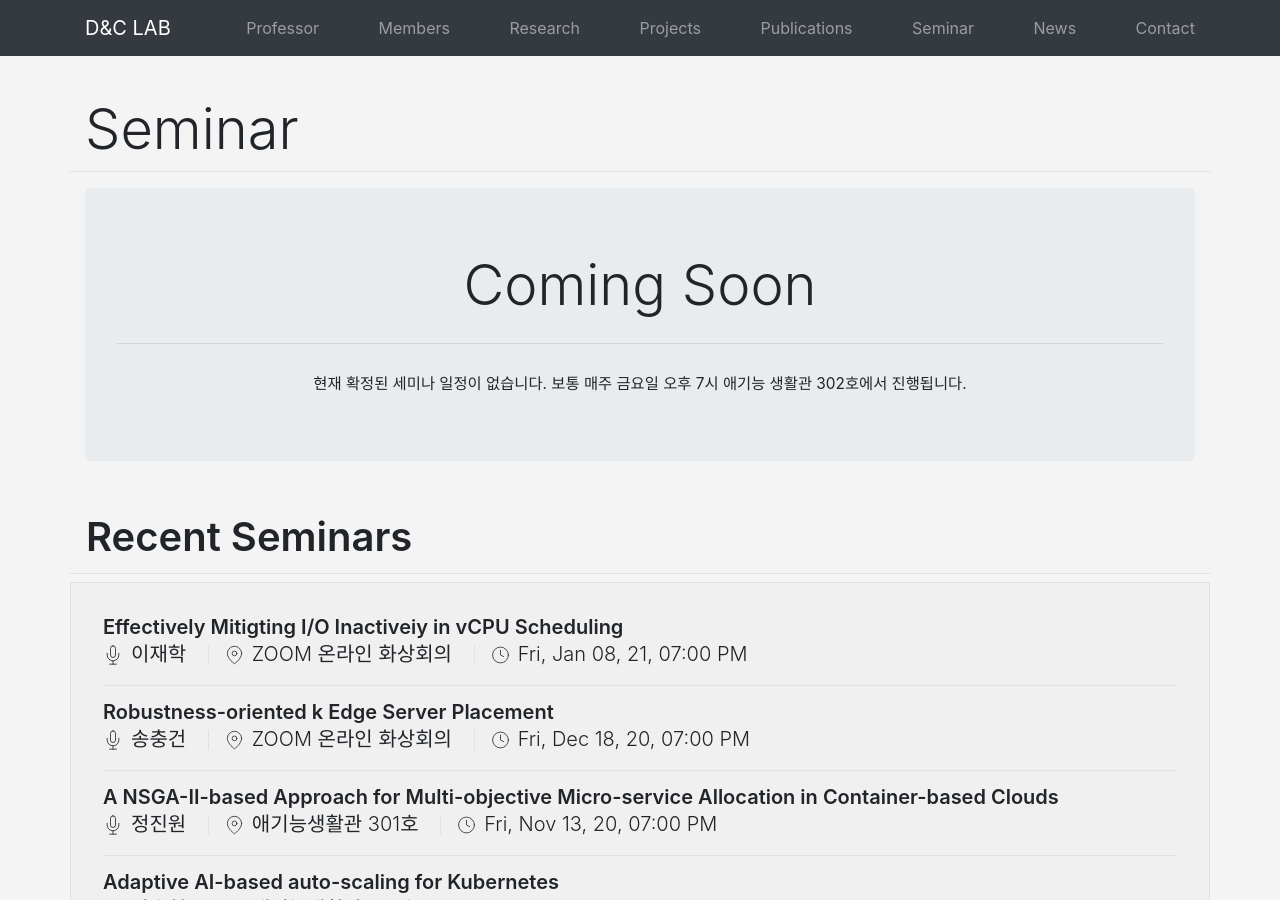
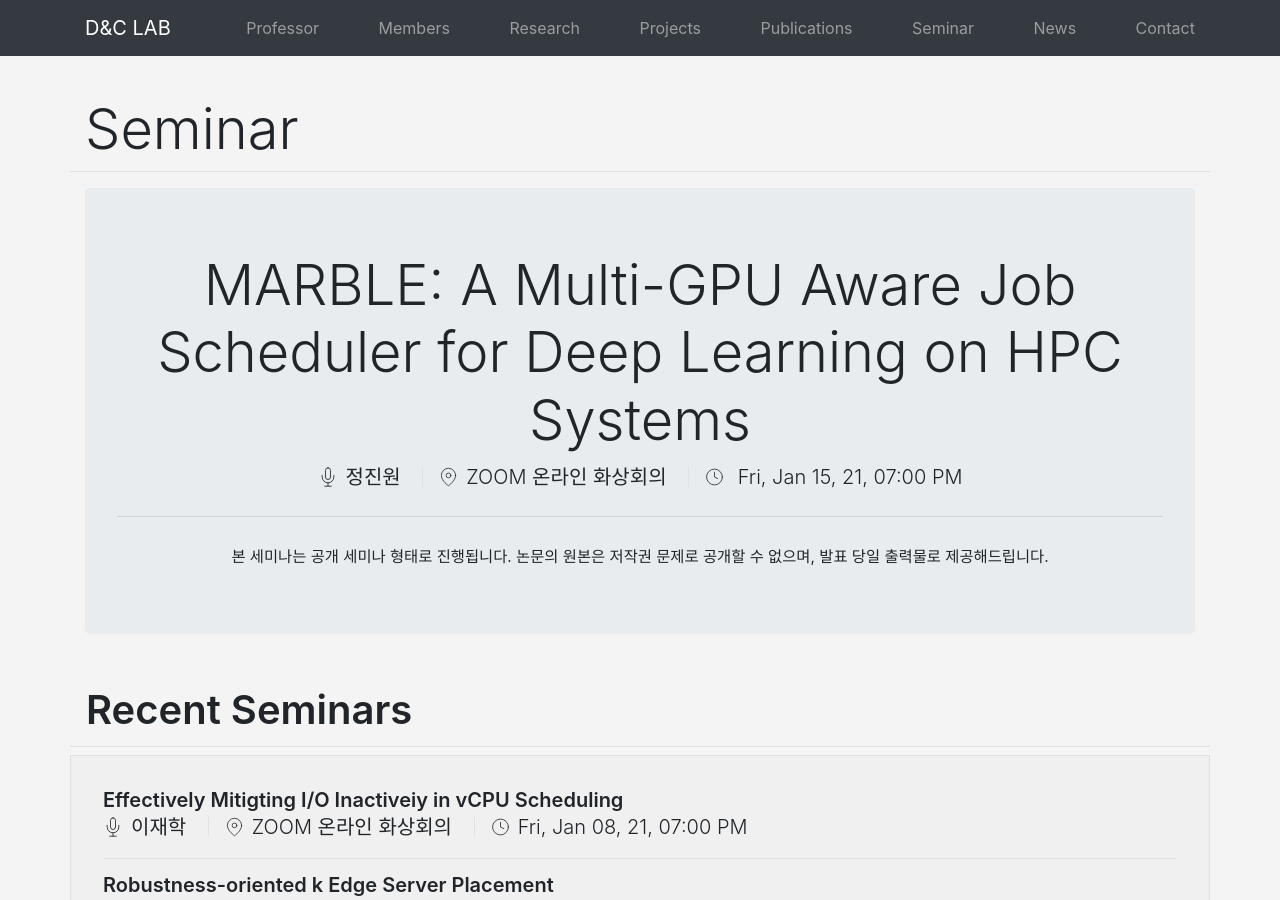
Before and after one commit to KU-Cloud/ku-cloud.github.io, a Jekyll site: the page built from seminar.html, in a window 1280 px wide and 900 px high. Built offline with Jekyll 4.4.1, drawn with Linux system fonts in a browser that asks for light colours.

Commit message:
update seminars

```diff
--- a/_data/seminars.yaml
+++ b/_data/seminars.yaml
@@ -663,3 +663,7 @@
   date: 2021-01-08T19:00:00.000+0900
   speacker: 이재학
   location: ZOOM 온라인 화상회의
+- title: 'MARBLE: A Multi-GPU Aware Job Scheduler for Deep Learning on HPC Systems'
+  date: 2021-01-15T19:00:00.000+0900
+  speacker: 정진원
+  location: ZOOM 온라인 화상회의
```
